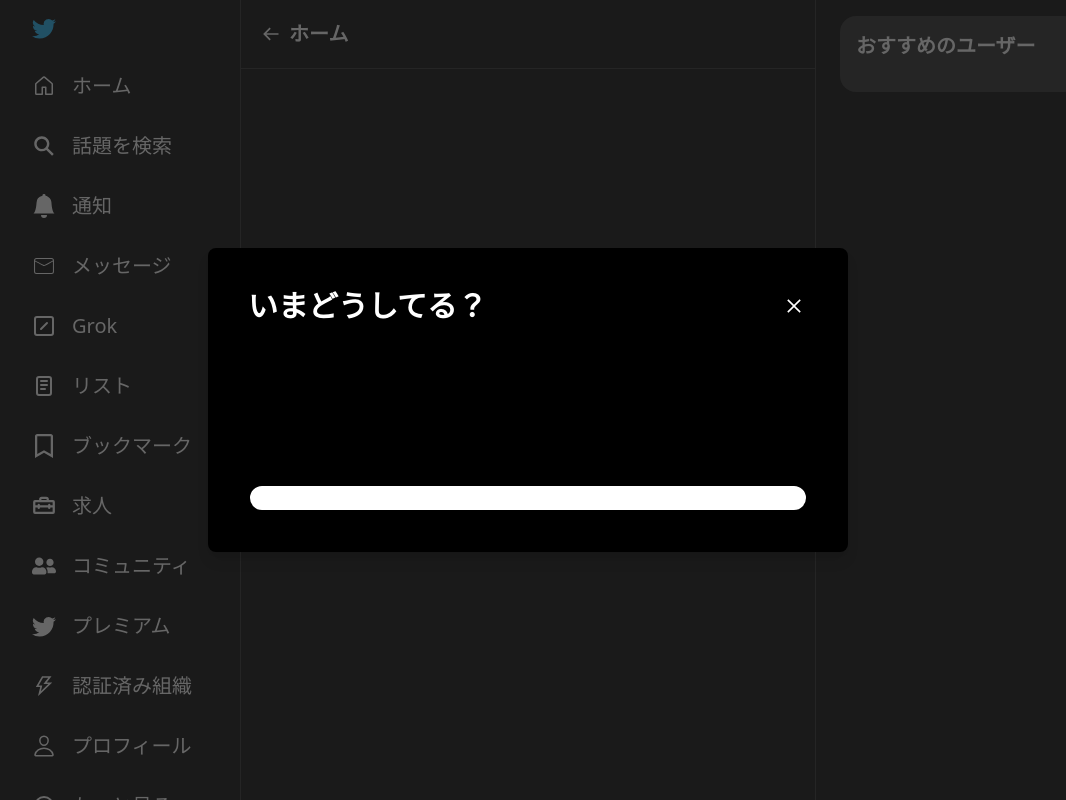
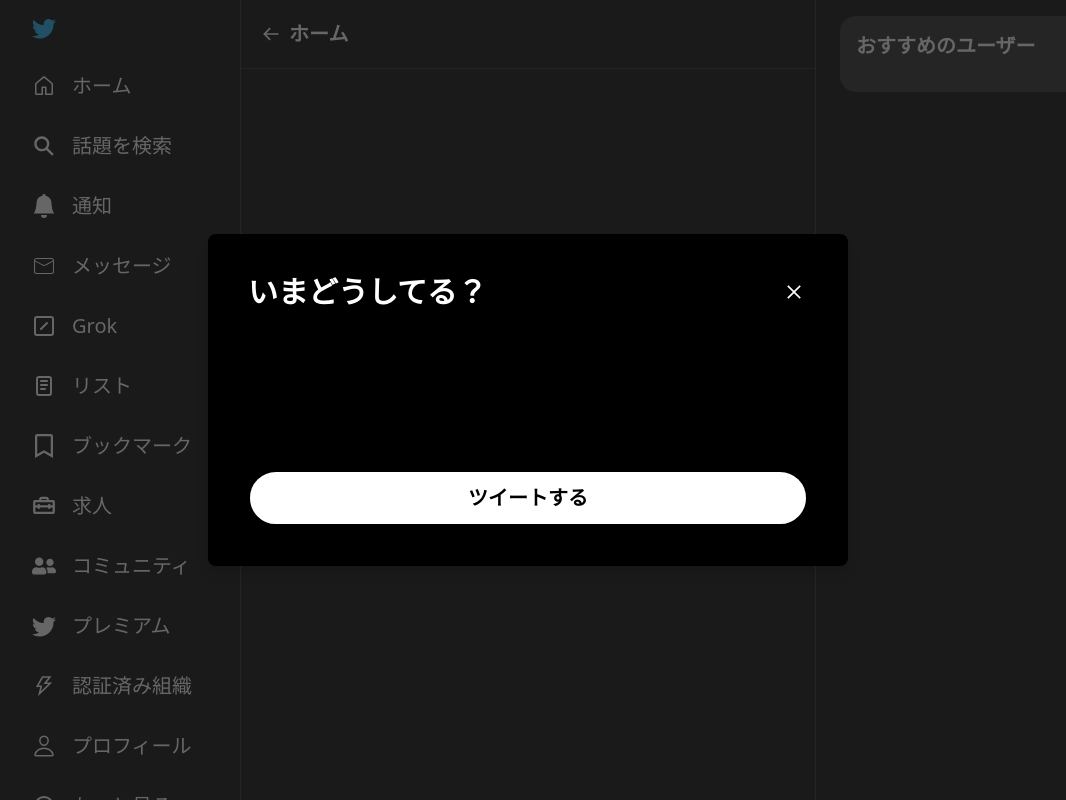
Before and after one commit to RyokiKudo/Twitterclone2, a Next.js app: page / in a window 1280 px wide. Shown: the top 800 px of the page, without its empty margins (112-1178 px from the left). Built offline with nearby package versions, Linux system fonts and the light colour scheme.

Commit message:
Modalコンポーネントにアクションラベル「ツイートする」を追加

```diff
--- a/pages/_app.tsx
+++ b/pages/_app.tsx
@@ -7,7 +7,7 @@
 export default function App({ Component, pageProps }: AppProps) {
   return (
   <>
-    <Modal isOpen title="いまどうしてる？" />
+    <Modal actionLabel="ツイートする" isOpen title="いまどうしてる？" />
     <Layout>
       <Component {...pageProps} />
     </Layout>
```
